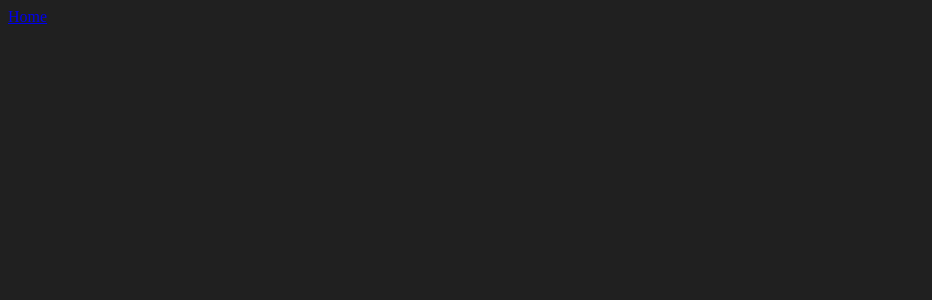
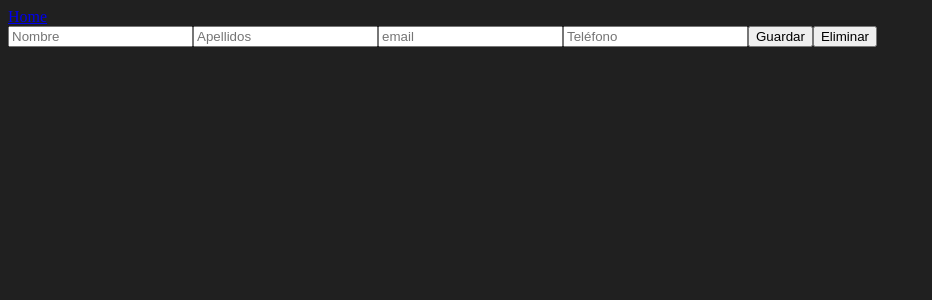
Before and after one commit to EurusTrick/Inscripciones, a React (Vite) app in the folder Client/: page /tutores/1 in a window 1280 px wide. Before the commit this address had no page. Shown: the top 300 px of the page, without its empty margins (0-932 px from the left). Built offline with nearby package versions, Linux system fonts and the light colour scheme.

Commit message:
Delete Tutor

```diff
--- a/Client/src/App.jsx
+++ b/Client/src/App.jsx
@@ -19,6 +19,7 @@ function App() {
       <Route path="/alumnos/:id" element={<AlumnosFormPage />} />
       <Route path="/tutores" element={<TutoresPage />} />
       <Route path="/tutores-create" element={<TutoresFormPage />} />
+      <Route path="/tutores/:id" element={<TutoresFormPage />} />
     </Routes>
 
     </BrowserRouter>
--- a/Client/src/api/alumnos.api.js
+++ b/Client/src/api/alumnos.api.js
@@ -19,3 +19,4 @@ const tutoresApi = axios.create({
 
 export const getAllTutores = () => tutoresApi.get('/');
 export const createTutor = (data) => tutoresApi.post('/', data);
+export const deleteTutor = (id) => tutoresApi.delete(`/${id}/`);
--- a/Client/src/components/TutorCard.jsx
+++ b/Client/src/components/TutorCard.jsx
@@ -1,8 +1,17 @@
-export function TutorCard({tutor}) {
+import { useNavigate } from "react-router-dom"
+
+export function TutorCard({ tutor }) {
+
+    const navigate = useNavigate();
+
     return (
-        <div>
+        <div style={{ background : "Black"}}
+            onClick={() => {
+                navigate(`/tutores/${tutor.id}`)
+            }}
+        >
             <h1>{tutor.nombre} {tutor.apellidos}</h1>
-            <hr/>
+            <hr />
         </div>
     )
 
--- a/Client/src/pages/TutoresFormPage.jsx
+++ b/Client/src/pages/TutoresFormPage.jsx
@@ -1,10 +1,11 @@
 import { useForm } from "react-hook-form"
-import { createTutor } from "../api/alumnos.api";
-import { useNavigate } from "react-router-dom";
+import { createTutor, deleteTutor } from "../api/alumnos.api";
+import { useNavigate, useParams } from "react-router-dom";
 
 export function TutoresFormPage() {
-  const { register, handleSubmit, formState:{errors} } = useForm();
+    const { register, handleSubmit, formState: { errors } } = useForm();
     const navigate = useNavigate();
+    const params = useParams();
 
     const onSubmit = handleSubmit(async data => {
         const res = await createTutor(data);
@@ -22,6 +23,19 @@ export function TutoresFormPage() {
                 {errors.email && <span>Este campo es requerido</span>}
                 <input type="tel" placeholder="Teléfono" {...register("telefono", { required: true })} />
                 <button>Guardar</button>
+
+                {params.id && (
+                    <button
+                        onClick={async () => {
+                            const acepted = window.confirm("¿Estás seguro de que quieres eliminar este tutor?")
+                            if (acepted) {
+                                await deleteTutor(params.id)
+                                navigate("/tutores")
+                            }
+                        }}
+                    >
+                        Eliminar</button>
+                )}
             </form>
         </div>
     );
```
Also changed, not shown: 1 other file (tests, documents, lock files or other folders). Lines whose indentation alone changed are shown as unchanged.
